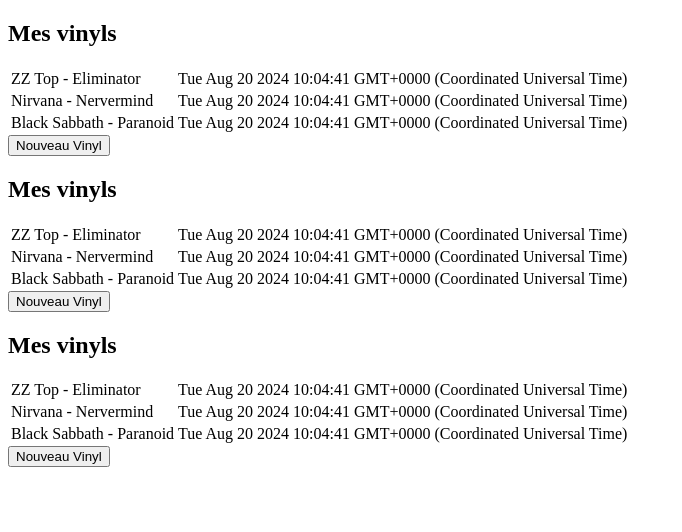
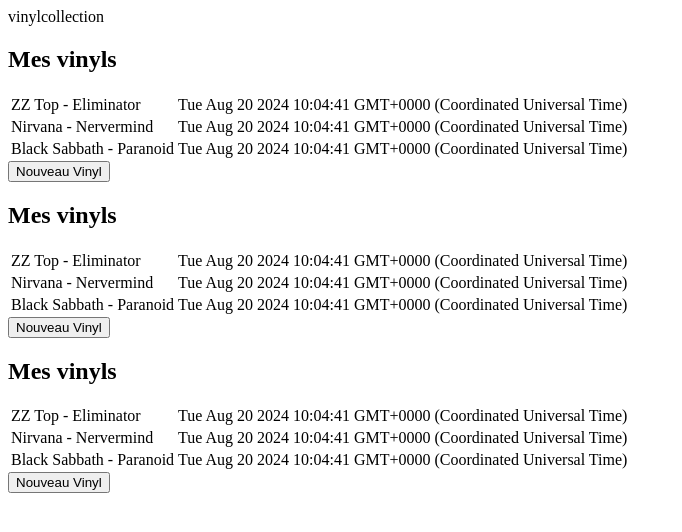
Before and after one commit to tony-dugue/curious-academy-learn-angular-18-signal, an Angular app: page / in a window 1280 px wide. Shown: the top 532 px of the page, without its empty margins (0-682 px from the left). Built offline with nearby package versions, Linux system fonts and the light colour scheme.

Commit message:
feat: prepare service to get all vinyls

```diff
--- a/projects/vinylcollection/src/app/app.component.html
+++ b/projects/vinylcollection/src/app/app.component.html
@@ -1,5 +1,4 @@
+{{ title() }}
+<tdu-list-vinyls /><br />
+<tdu-list-vinyls /><br />
 <tdu-list-vinyls />
-<br />
-<tdu-list-vinyls />
-<br />
-<tdu-list-vinyls />
--- a/projects/vinylcollection/src/app/app.component.ts
+++ b/projects/vinylcollection/src/app/app.component.ts
@@ -1,4 +1,4 @@
-import { Component } from '@angular/core';
+import { Component, signal } from '@angular/core';
 import { RouterOutlet } from '@angular/router';
 import { ListVinylsComponent } from './features/vinyls/components/list-vinyls/list-vinyls.component';
 
@@ -10,5 +10,5 @@
   styleUrl: './app.component.css'
 })
 export class AppComponent {
-  title = 'vinylcollection';
+  title = signal<string>('vinylcollection');
 }
--- a/projects/vinylcollection/src/app/app.config.ts
+++ b/projects/vinylcollection/src/app/app.config.ts
@@ -1,8 +1,12 @@
-import { ApplicationConfig, provideZoneChangeDetection } from '@angular/core';
+import { ApplicationConfig, provideExperimentalZonelessChangeDetection, provideZoneChangeDetection } from '@angular/core';
 import { provideRouter } from '@angular/router';
 
 import { routes } from './app.routes';
 
 export const appConfig: ApplicationConfig = {
-  providers: [provideZoneChangeDetection({ eventCoalescing: true }), provideRouter(routes)]
+  providers: [
+    provideExperimentalZonelessChangeDetection(),
+    //provideZoneChangeDetection({ eventCoalescing: true }),
+    provideRouter(routes),
+  ],
 };
--- a/projects/vinylcollection/src/app/features/vinyls/components/list-vinyls/list-vinyls.component.ts
+++ b/projects/vinylcollection/src/app/features/vinyls/components/list-vinyls/list-vinyls.component.ts
@@ -1,7 +1,8 @@
-import { Component, signal } from '@angular/core';
+import { Component, inject, signal } from '@angular/core';
 import { Vinyl } from '../../models/vinyl';
 import { TableVinylsComponent } from '../table-vinyls/table-vinyls.component';
 import { CreateVinylComponent } from '../create-vinyl/create-vinyl.component';
+import { GetAllVinylsService } from '../../services/get-all-vinyls.service';
 
 @Component({
   selector: 'tdu-list-vinyls',
@@ -11,6 +12,8 @@
   styleUrl: './list-vinyls.component.css',
 })
 export class ListVinylsComponent {
+  private readonly service = inject(GetAllVinylsService);
+
   readyToCreate = signal<boolean>(false);
 
   vinylList: Vinyl[] = [
@@ -20,6 +23,6 @@
   ];
 
   prepareCreation(): void {
-    this.readyToCreate.set(true)
+    this.readyToCreate.set(true);
   }
 }
--- /dev/null
+++ b/projects/vinylcollection/src/app/features/vinyls/services/get-all-vinyls.service.ts
@@ -0,0 +1,9 @@
+import { Injectable } from '@angular/core';
+
+@Injectable({
+  providedIn: 'root'
+})
+export class GetAllVinylsService {
+
+  constructor() { }
+}
```
Also changed, not shown: 1 other file (tests, documents, lock files or other folders).
